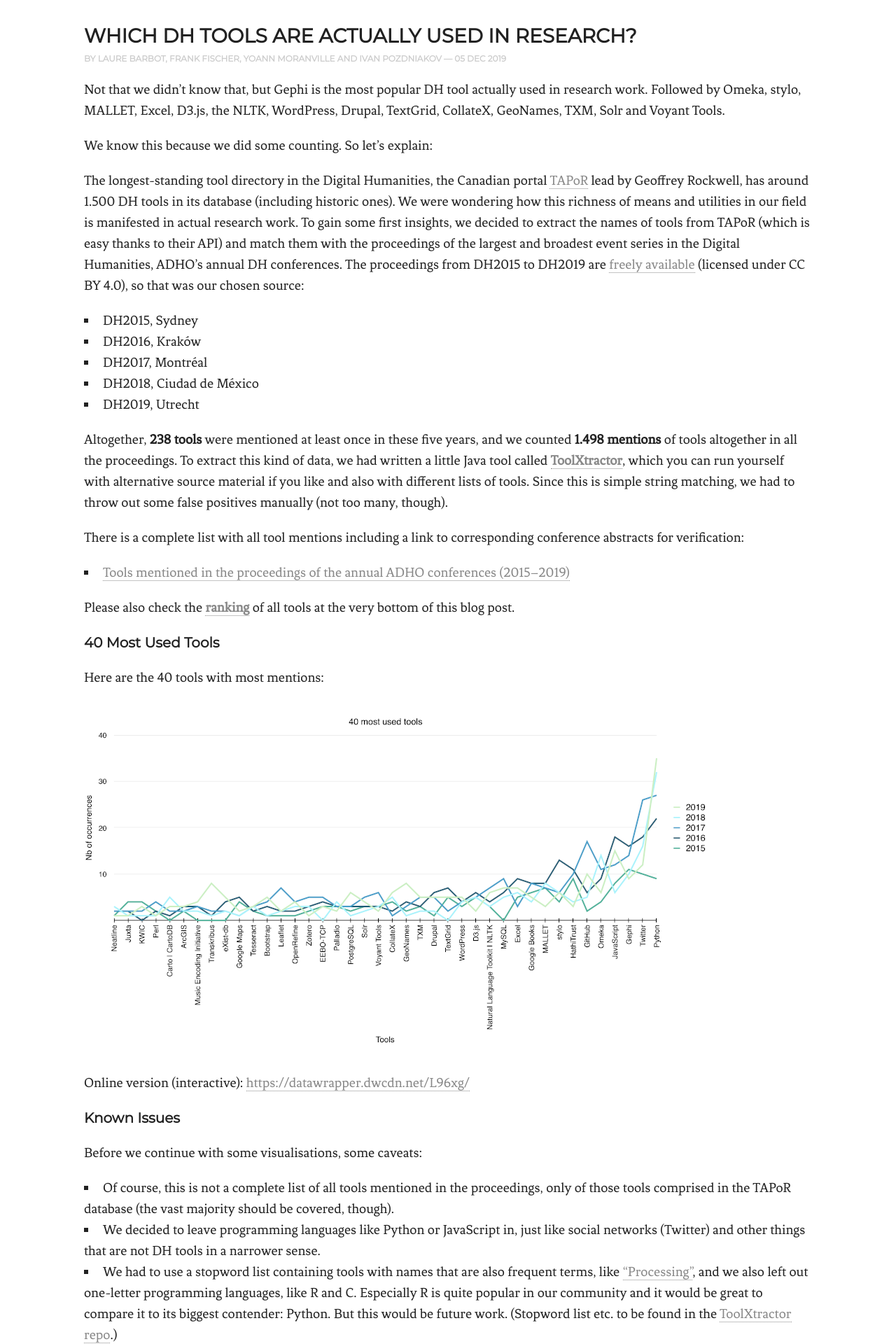
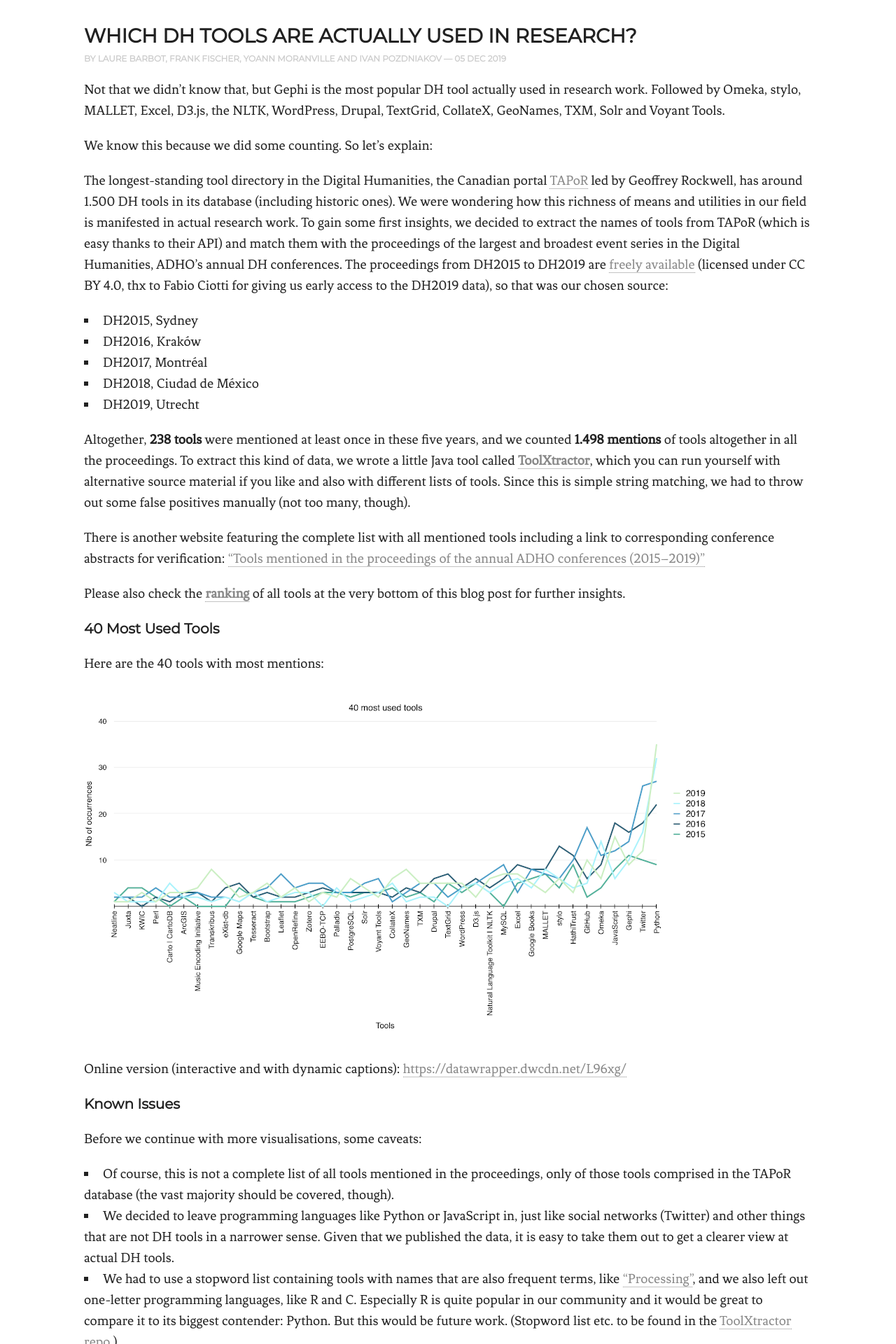
Before and after one commit to weltliteratur/blog, a Jekyll site: the page built from _posts/2019-12-05-dh-tools-used-in-research.markdown, in a window 1280 px wide. Shown: the part 313-2233 px from the top of the page at 70% size. Built offline with Jekyll 4.4.1, drawn with Linux system fonts in a browser that asks for light colours.

Commit message:
small update

```diff
--- a/_posts/2019-12-05-dh-tools-used-in-research.markdown
+++ b/_posts/2019-12-05-dh-tools-used-in-research.markdown
@@ -10,7 +10,7 @@
 
 We know this because we did some counting. So let's explain:
 
-The longest-standing tool directory in the Digital Humanities, the Canadian portal [TAPoR](http://tapor.ca/home) lead by Geoffrey Rockwell, has around 1.500 DH tools in its database (including historic ones). We were wondering how this richness of means and utilities in our field is manifested in actual research work. To gain some first insights, we decided to extract the names of tools from TAPoR (which is easy thanks to their API) and match them with the proceedings of the largest and broadest event series in the Digital Humanities, ADHO's annual DH conferences. The proceedings from DH2015 to DH2019 are [freely available](https://github.com/ADHO/) (licensed under CC BY 4.0), so that was our chosen source:
+The longest-standing tool directory in the Digital Humanities, the Canadian portal [TAPoR](http://tapor.ca/home) led by Geoffrey Rockwell, has around 1.500 DH tools in its database (including historic ones). We were wondering how this richness of means and utilities in our field is manifested in actual research work. To gain some first insights, we decided to extract the names of tools from TAPoR (which is easy thanks to their API) and match them with the proceedings of the largest and broadest event series in the Digital Humanities, ADHO's annual DH conferences. The proceedings from DH2015 to DH2019 are [freely available](https://github.com/ADHO/) (licensed under CC BY 4.0, thx to Fabio Ciotti for giving us early access to the DH2019 data), so that was our chosen source:
 
 * DH2015, Sydney
 * DH2016, Kraków
@@ -18,12 +18,11 @@
 * DH2018, Ciudad de México
 * DH2019, Utrecht
 
-Altogether, **238 tools** were mentioned at least once in these five years, and we counted **1.498 mentions** of tools altogether in all the proceedings. To extract this kind of data, we had written a little Java tool called [**ToolXtractor**](https://github.com/lehkost/ToolXtractor/), which you can run yourself with alternative source material if you like and also with different lists of tools. Since this is simple string matching, we had to throw out some false positives manually (not too many, though).
+Altogether, **238 tools** were mentioned at least once in these five years, and we counted **1.498 mentions** of tools altogether in all the proceedings. To extract this kind of data, we wrote a little Java tool called [**ToolXtractor**](https://github.com/lehkost/ToolXtractor/), which you can run yourself with alternative source material if you like and also with different lists of tools. Since this is simple string matching, we had to throw out some false positives manually (not too many, though).
 
-There is a complete list with all tool mentions including a link to corresponding conference abstracts for verification:
-* [Tools mentioned in the proceedings of the annual ADHO conferences (2015–2019)](https://lehkost.github.io/tools-dh-proceedings/index.html)
+There is another website featuring the complete list with all mentioned tools including a link to corresponding conference abstracts for verification: ["Tools mentioned in the proceedings of the annual ADHO conferences (2015–2019)"](https://lehkost.github.io/tools-dh-proceedings/index.html)
 
-Please also check the [**ranking**](#ranking) of all tools at the very bottom of this blog post.
+Please also check the [**ranking**](#ranking) of all tools at the very bottom of this blog post for further insights.
 
 ## 40 Most Used Tools
 
@@ -33,14 +32,14 @@
   <img src="/images/dh-tools-used-in-research/40-most-used-tools.png" alt="40 most used tools (via Datawrapper)" style="width:900px;" />
 </figure>
 
-Online version (interactive): [https://datawrapper.dwcdn.net/L96xg/](https://datawrapper.dwcdn.net/L96xg/)
+Online version (interactive and with dynamic captions): [https://datawrapper.dwcdn.net/L96xg/](https://datawrapper.dwcdn.net/L96xg/)
 
 ## Known Issues
 
-Before we continue with some visualisations, some caveats:
+Before we continue with more visualisations, some caveats:
 
 * Of course, this is not a complete list of all tools mentioned in the proceedings, only of those tools comprised in the TAPoR database (the vast majority should be covered, though).
-* We decided to leave programming languages like Python or JavaScript in, just like social networks (Twitter) and other things that are not DH tools in a narrower sense.
+* We decided to leave programming languages like Python or JavaScript in, just like social networks (Twitter) and other things that are not DH tools in a narrower sense. Given that we published the data, it is easy to take them out to get a clearer view at actual DH tools.
 * We had to use a stopword list containing tools with names that are also frequent terms, like ["Processing"](https://processing.org/), and we also left out one-letter programming languages, like R and C. Especially R is quite popular in our community and it would be great to compare it to its biggest contender: Python. But this would be future work. (Stopword list etc. to be found in the [ToolXtractor repo](https://github.com/lehkost/ToolXtractor/).)
 
 Btw, everyone is welcome to do their own viz, [the dataset is freely available (in CSV format)](https://lehkost.github.io/tools-dh-proceedings/tools-dh-proceedings.csv).
```
